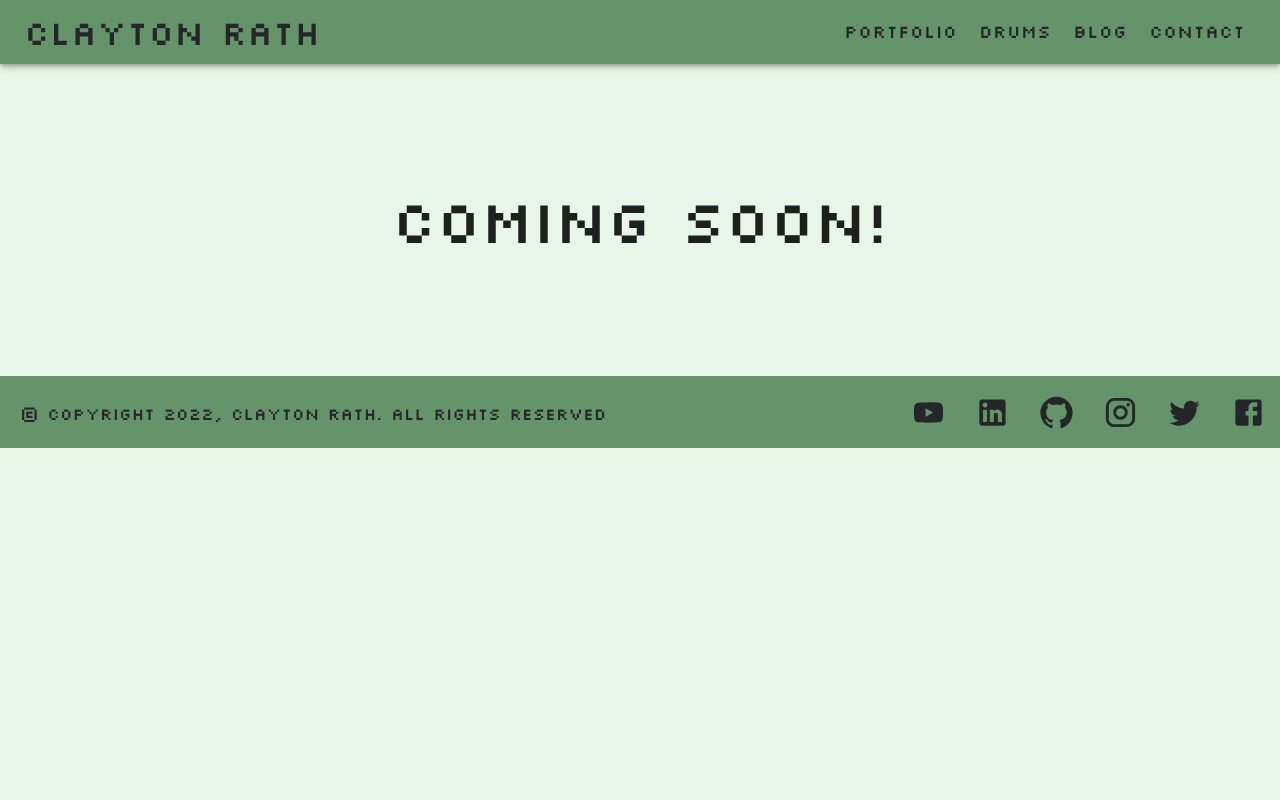
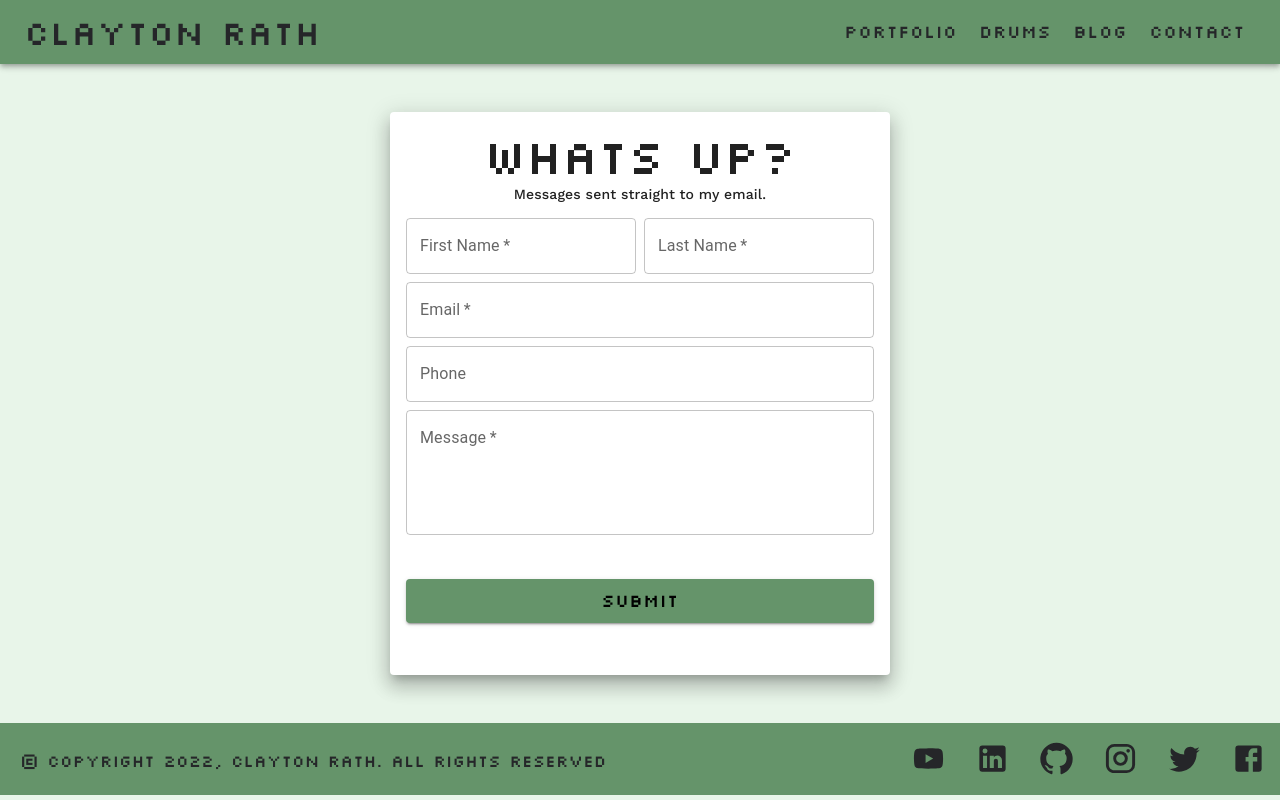
Before and after one commit to rathclayton1/personal-website, a React (Create React App) app: page /contact in a window 1280 px wide. Built offline with nearby package versions, Linux system fonts and the light colour scheme.

Commit message:
Implement contact

```diff
--- a/package.json
+++ b/package.json
@@ -4,6 +4,7 @@
   "private": true,
   "dependencies": {
     "@babel/plugin-syntax-jsx": "^7.18.6",
+    "@emailjs/browser": "^3.7.0",
     "@emotion/react": "^11.10.4",
     "@emotion/styled": "^11.10.4",
     "@mui/icons-material": "^5.10.3",
@@ -13,6 +14,7 @@
     "@testing-library/react": "^13.0.0",
     "@testing-library/user-event": "^13.2.1",
     "create-react-app": "^5.0.1",
+    "emailjs": "^4.0.1",
     "papaparse": "^5.3.2",
     "react": "^18.2.0",
     "react-bootstrap": "^2.5.0",
--- a/src/Pages/Contact.js
+++ b/src/Pages/Contact.js
@@ -1,18 +1,141 @@
-import React from 'react';
-import { Box, Typography } from "@mui/material";
+import { React, useState } from "react";
+import { Typography, TextField, Grid, Card, CardContent, useMediaQuery } from "@mui/material";
+import { CoolButton } from "./Home";
+import emailjs from "@emailjs/browser";
+import { useTheme } from "@emotion/react";
 
 export const Contact = () => {
+  const theme = useTheme();
 
-  document.title = "Contact";
+  const [success, setSuccess] = useState("");
 
-    return (
-    <Box display="flex" justifyContent="center">
-      <Typography variant="h2" fontFamily="Silkscreen" margin="2em">
-      Coming Soon!
-      </Typography>
-    </Box>
-    );
+  const isSM = useMediaQuery(theme.breakpoints.down("sm"));
 
+  const sendEmail = (e) => {
+    e.preventDefault();
+
+    emailjs
+      .sendForm(
+        "service_x03jugp",
+        "template_656pypk",
+        e.target,
+        "s9_HsdfwoLwyL27Wz"
+      )
+      .then(
+        (result) => {
+          console.log(result.text);
+        },
+        (error) => {
+          console.log(error.text);
+        }
+      );
+
+    e.target.reset();
+    setSuccess("Message sent!");
+  };
+
+  return (
+    <Grid padding={isSM ? "1.5em" : "3em"} justifyContent="center" align="center">
+      <Card elevation={12} style={{ width: isSM ? "100%" : 500 }}>
+        <CardContent>
+          <Typography align="center" fontFamily="Silkscreen" variant="h3">
+            Whats up?
+          </Typography>
+          <Typography
+            variant="body2"
+            fontFamily="workSans"
+            align="center"
+            component="p"
+            gutterBottom
+            marginBottom="1em"
+          >
+            Messages sent straight to my email.
+          </Typography>
+          <form onSubmit={sendEmail}>
+            <Grid container spacing={1}>
+              <Grid xs={12} sm={6} item>
+                <TextField
+                  placeholder="Enter first name"
+                  name="first"
+                  label="First Name"
+                  variant="outlined"
+                  fontFamily="Silkscreen"
+                  fullWidth
+                  required
+                />
+              </Grid>
+              <Grid xs={12} sm={6} item>
+                <TextField
+                  placeholder="Enter last name"
+                  name="last"
+                  label="Last Name"
+                  variant="outlined"
+                  fontFamily="Silkscreen"
+                  fullWidth
+                  required
+                />
+              </Grid>
+              <Grid item xs={12}>
+                <TextField
+                  type="email"
+                  name="email"
+                  placeholder="Enter email"
+                  label="Email"
+                  variant="outlined"
+                  fontFamily="Silkscreen"
+                  fullWidth
+                  required
+                />
+              </Grid>
+              <Grid item xs={12}>
+                <TextField
+                  type="number"
+                  name="phone"
+                  placeholder="Enter phone number"
+                  label="Phone"
+                  variant="outlined"
+                  fontFamily="Silkscreen"
+                  fullWidth
+                />
+              </Grid>
+              <Grid item xs={12}>
+                <TextField
+                  label="Message"
+                  name="message"
+                  multiline
+                  rows={4}
+                  placeholder="Type your message here"
+                  variant="outlined"
+                  fontFamily="Silkscreen"
+                  fullWidth
+                  required
+                />
+              </Grid>
+              <Grid item xs={12}>
+                <CoolButton
+                  type="submit"
+                  variant="contained"
+                  color="primary"
+                  sx={{ marginLeft: "0em" }}
+                  fullWidth
+                >
+                  Submit
+                </CoolButton>
+              </Grid>
+            </Grid>
+          </form>
+          <Typography
+            variant="body2"
+            fontFamily="workSans"
+            align="center"
+            paddingTop="2em"
+          >
+            {success}
+          </Typography>
+        </CardContent>
+      </Card>
+    </Grid>
+  );
 };
 
 export default Contact;
--- a/src/Pages/Home.js
+++ b/src/Pages/Home.js
@@ -40,6 +40,16 @@ const useStyles = makeStyles((theme) => ({
   },
 }));
 
+export const CoolButton = styled(Button)(() => ({
+  fontFamily: ["Silkscreen"].join(","),
+  fontSize: "large",
+  color: "black",
+  marginLeft: "0.4em",
+  marginTop: "2em",
+  alignItems: "center",
+  justifyContent: "center",
+}));
+
 export const Home = () => {
   const classes = useStyles();
 
@@ -52,16 +62,6 @@ export const Home = () => {
   const isMD = useMediaQuery(theme.breakpoints.down("md"));
 
   const isXL = useMediaQuery(theme.breakpoints.down("xl"));
-
-  const CoolButton = styled(Button)(() => ({
-    fontFamily: ["Silkscreen"].join(","),
-    fontSize: "large",
-    color: "black",
-    marginLeft: "0.4em",
-    marginTop: "2em",
-    alignItems: "center",
-    justifyContent: "center",
-  }));
 
   const animate1 = useSpring({
     from: { y: -500 },
```
Also changed, not shown: src/Pages/Drums.js (+113 -24 lines), 1 other file (tests, documents, lock files or other folders).
